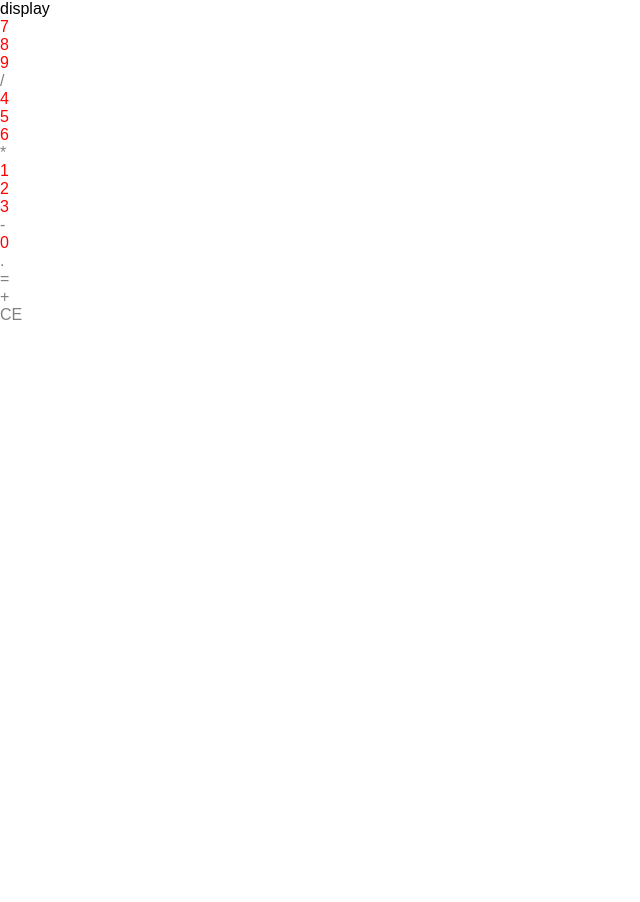
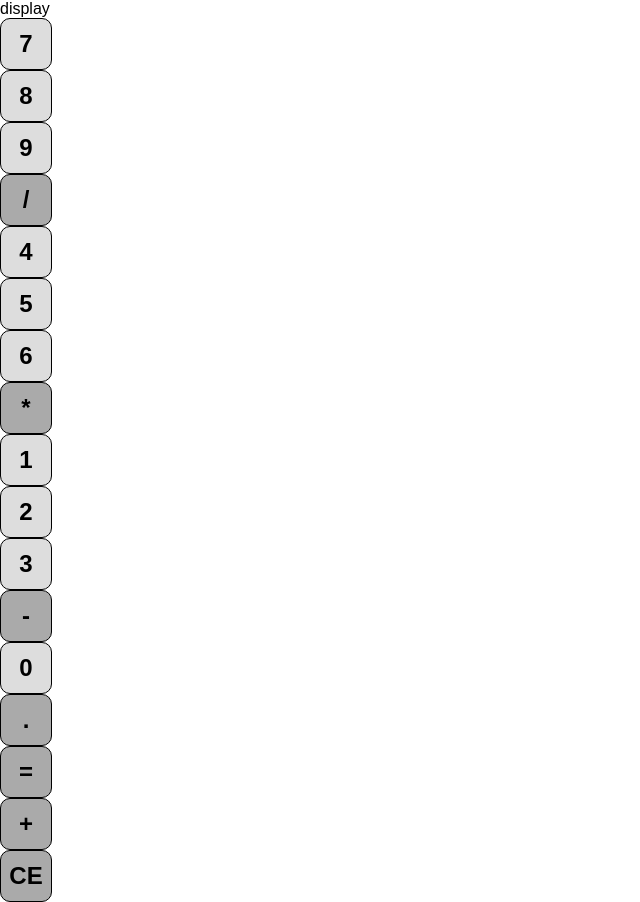
Before and after one commit to coolsitebiz/react-calculator, a React (Create React App) app: page / in a window 1280 px wide. Shown: the whole page, without its empty margins (0-640 px from the left). Before the commit the page ends 800 px from the top, so only its background shows below. Built offline with nearby package versions, Linux system fonts and the light colour scheme.

Commit message:
fixed some button styling issues

```diff
--- a/src/App.css
+++ b/src/App.css
@@ -3,3 +3,29 @@
   padding: 0;
   font-family: Arial, Helvetica, sans-serif;
 }
+
+div .digit, .operator {
+    display: flex;
+    flex-direction: row;
+    justify-content: center;
+    align-items: center;
+    width: 50px;
+    height: 50px;
+    border: 1px solid black;
+    border-radius: 10px;
+    font-weight: bold;
+    font-size: 1.5em;
+
+    -webkit-user-select: none; /* Safari */
+    -moz-user-select: none; /* Firefox */
+    -ms-user-select: none; /* IE10+/Edge */
+    user-select: none; /* Standard */
+}
+
+.digit {
+    background: #ddd;
+}
+
+.operator {
+    background: #aaa;
+}
--- a/src/components/Buttons.css
+++ /dev/null
@@ -1,7 +0,0 @@
-.digit {
-    color: red;
-}
-
-.operator {
-    color: grey;
-}
--- a/src/components/Buttons.js
+++ b/src/components/Buttons.js
@@ -1,5 +1,4 @@
 import React from 'react';
-import './Buttons.css';
 
 class Buttons extends React.Component {
 
@@ -34,7 +33,9 @@ function Button(props) {
     console.log(props);
 
     return(
-        <div className={!isNaN(props.buttonText) ? 'digit' : 'operator'}>{props.buttonText}</div>
+        <div className={!isNaN(props.buttonText) ? 'digit' : 'operator'}>
+            {props.buttonText}
+        </div>
 
     );
 }
```
